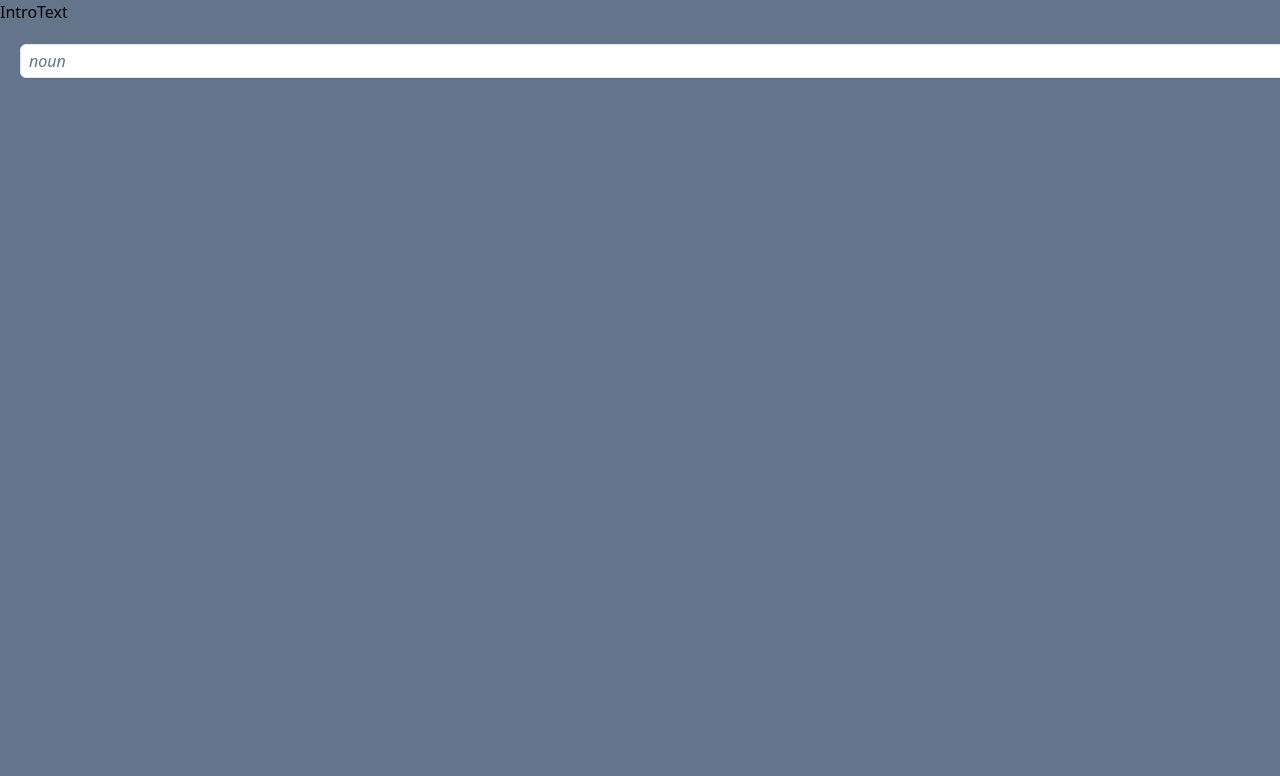
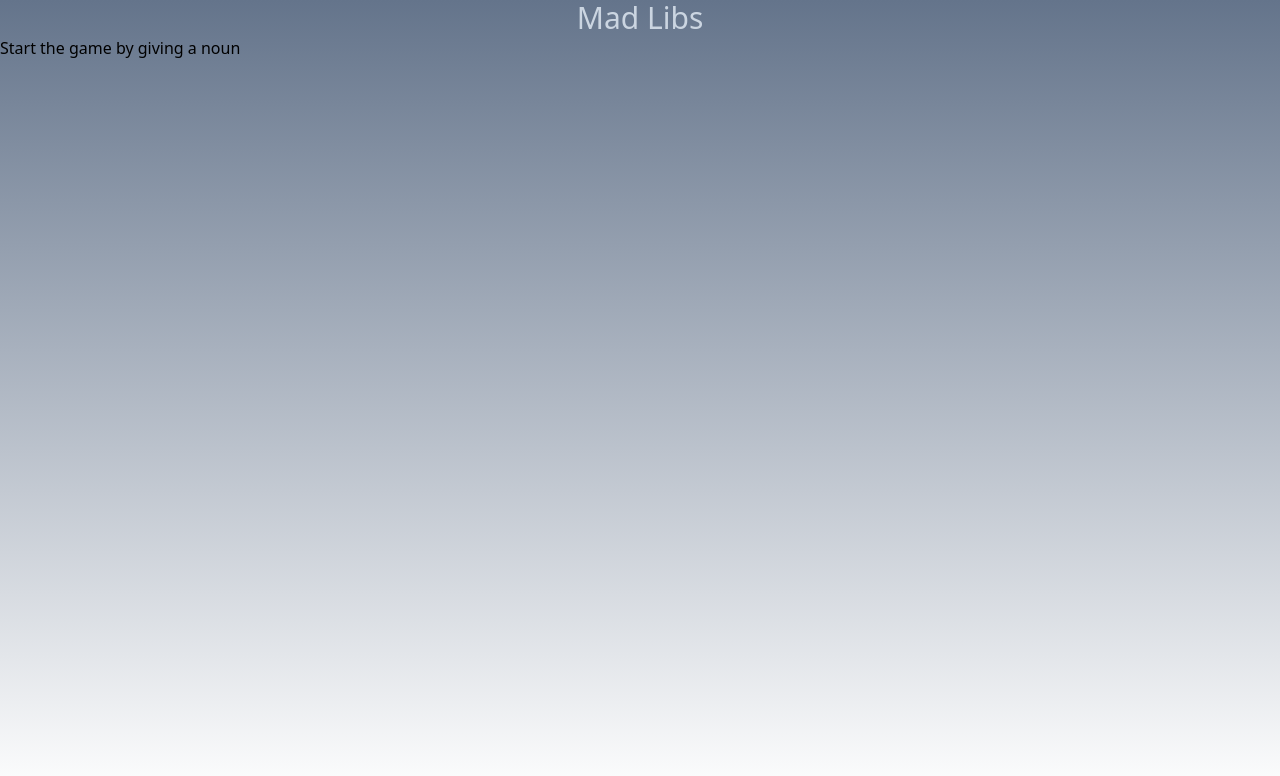
Before and after one commit to Ozz760/MadLibTs, a React (Create React App) app: page / in a window 1280 px wide. Shown: the top 776 px of the page. Built offline with nearby package versions, Linux system fonts and the light colour scheme.

Commit message:
bg started:

```diff
--- a/src/App.tsx
+++ b/src/App.tsx
@@ -1,12 +1,12 @@
 import React from "react";
-import InputText from "./components/InputText";
+// import InputText from "./components/InputText";
 import IntroText from "./components/IntroText";
 
 const App: React.FC = () => {
   return (
     <div>
       <IntroText />
-      <InputText />
+      {/* <InputText /> */}
     </div>
   );
 };
--- a/src/components/IntroText.tsx
+++ b/src/components/IntroText.tsx
@@ -1,7 +1,12 @@
 import React from "react";
 
 const IntroText = () => {
-  return <div>IntroText</div>;
+  return (
+    <div className="w-full h-screen bg-gradient-to-b from-slate-500 to-white">
+      <h1 className="text-center text-3xl text-slate-300">Mad Libs</h1>
+      <h3> Start the game by giving a noun</h3>
+    </div>
+  );
 };
 
 export default IntroText;
--- a/src/index.css
+++ b/src/index.css
@@ -1,7 +1,3 @@
 @tailwind base;
 @tailwind components;
 @tailwind utilities;
-
-* {
-    background-color: #64748b;
-}
```
